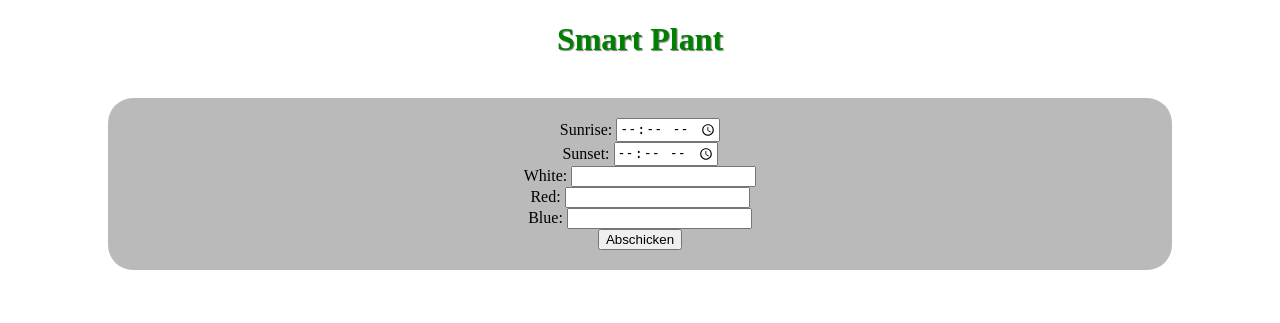
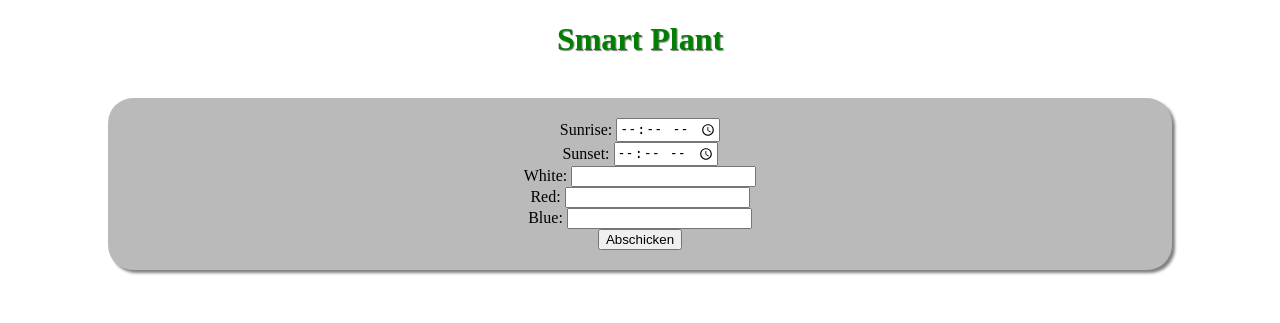
Before and after one commit to maximilian-lewald/SmartPlant, a Flask app: template templates/index.html in a window 1280 px wide. Shown: the top 323 px of the page. Run offline with Flask 2, Linux system fonts and the light colour scheme; the template is opened without the code that fills it, so the values that code supplies are empty.

Commit message:
Style shadow

```diff
--- a/static/style.css
+++ b/static/style.css
@@ -27,7 +27,7 @@ body {
     height: auto;
     margin: auto;
     text-align: center;
-
+    box-shadow: 3px 3px 3px grey;
 }
 
 img {
```
